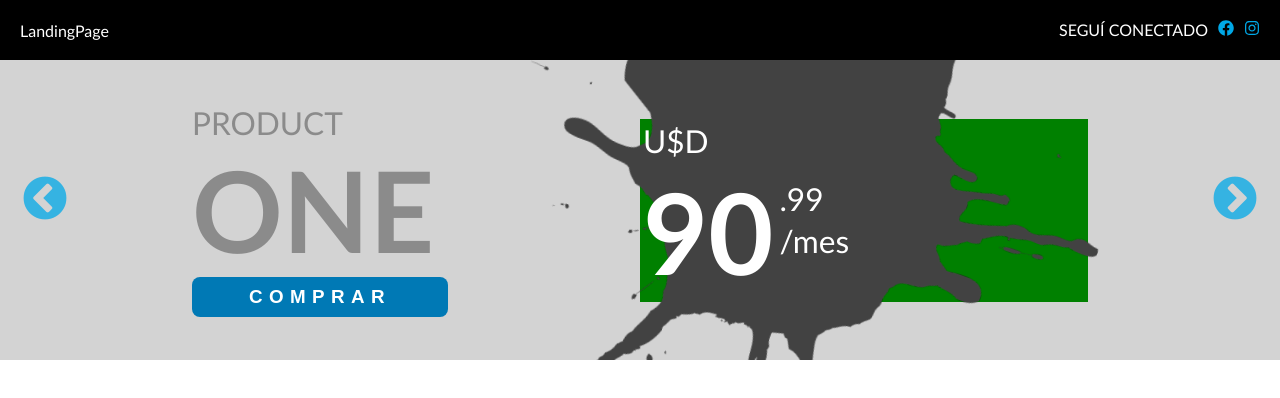
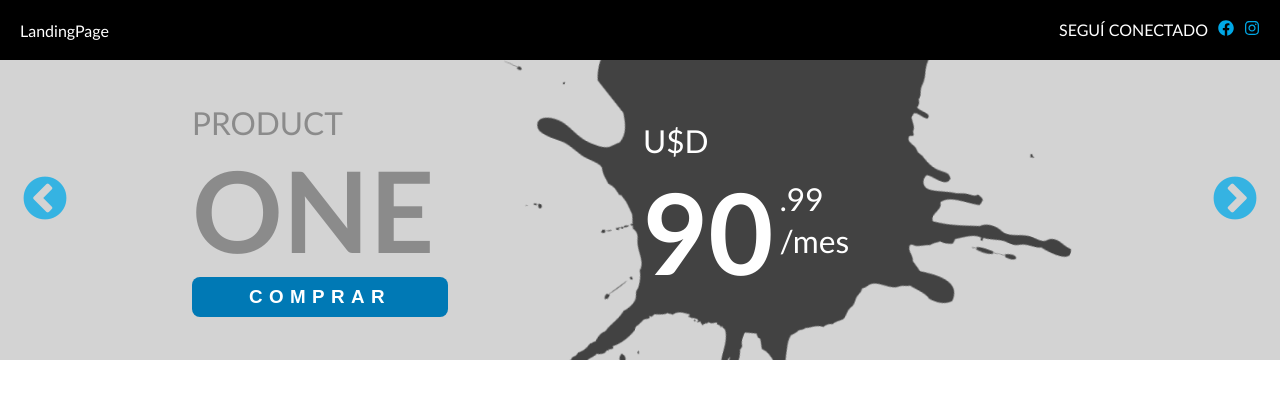
Before and after one commit to DamianRz/WT-React-Evaluation, a React (Create React App) app in the folder wt-evaluation/: page / in a window 1280 px wide. Shown: the top 398 px of the page. Built offline with nearby package versions, Linux system fonts and the light colour scheme.

Commit message:
refactors

```diff
--- a/wt-evaluation/src/components/product-slider/index.jsx
+++ b/wt-evaluation/src/components/product-slider/index.jsx
@@ -47,13 +47,23 @@ export const ProductSlider = () => {
                         <img className={`paint-img ${activeEffect && 'active'}`} src={Paint1} alt="" />
                         <div className="price-box">
                             <table>
-                                <tr><td className="usd-box">
-                                    <p className="usd theme-text">{price.split(' ')[0]}</p>
-                                </td></tr>
-                                <tr><td><p className="price theme-text">{price.split(' ')[1]}</p></td><tr>
-                                    <td className="cents-box"><p className="cents theme-text">{price.split(' ')[2]}</p></td>
+                                <tr>
+                                    <td className="usd-box">
+                                        <p className="usd theme-text">{price.split(' ')[0]}</p>
+                                    </td>
                                 </tr>
-                                    <tr><td><p className="month theme-text">{price.split(' ')[3]}</p></td></tr>
+                                <tr>
+                                    <td>
+                                        <p className="price theme-text">{price.split(' ')[1]}</p>
+                                    </td>
+                                    <tr>
+                                        <td className="cents-box"><p className="cents theme-text">{price.split(' ')[2]}</p></td>
+                                    </tr>
+                                    <tr>
+                                        <td>
+                                            <p className="month theme-text">{price.split(' ')[3]}</p>
+                                        </td>
+                                    </tr>
                                 </tr>
                             </table>
                         </div>
--- a/wt-evaluation/src/components/product-slider/product-slider-mobile.scss
+++ b/wt-evaluation/src/components/product-slider/product-slider-mobile.scss
@@ -12,57 +12,26 @@
         }
 
         .product-step {
-            // min-height: 400px;
-            // min-height: max-content;
-
             .product {
                 display: flex;
                 padding: 20px 0px;
                 width: calc(100vw - 40px);
                 height: max-content;
-                // background-color: orangered;
 
                 .left-box {
-                    // background-color: silver;
-
-                    .name-1 {}
-
-                    .name-2 {}
-
                     .buy-btn {
                         margin-top: 80%;
                     }
-
-                    .buy-btn:hover {}
                 }
 
                 .right-box {
-                    // background-color: green;
                     margin-top: 20%;
                     height: max-content;
 
-                    .price-box {
-
-                        .usd-box {}
-
-                        .cents-box {}
-
-                        .usd,
-                        .cents,
-                        .month {}
-
-                        .price {}
-                    }
-
                     .paint-img {
                         min-width: 360px;
-                        // transform: rotate(100deg);
-                        left: 15%;
-                        // width: 80vw;
-                        // top: 5%;// left: 10vw;
+                        left: 10%;
                     }
-
-                    .paint-img.active {}
                 }
             }
         }
--- a/wt-evaluation/src/components/product-slider/product-slider.scss
+++ b/wt-evaluation/src/components/product-slider/product-slider.scss
@@ -5,7 +5,6 @@
     .product-step {
         position: relative;
         width: 100%;
-        // height: 25vw;
         min-height: 300px;
         background-color: $p_light;
         display: flex;
@@ -16,7 +15,6 @@
             width: 70%;
             height: max-content;
             margin: auto;
-            // background-color: green;
             display: flex;
             align-items: center;
 
@@ -64,7 +62,6 @@
                 height: 100%;
                 display: flex;
                 align-items: center;
-                background-color: green;
 
                 .price-box {
                     position: relative;
@@ -91,13 +88,9 @@
                 .paint-img {
                     position: absolute;
                     width: 55vw;
-                    left: 28%;
+                    left: 25%;
                     display: block;
                     margin: auto;
-                    // background-color: green;
-                    // top: -20%;
-                    // right: 12%;
-                    // border-style: none;
                     filter: grayscale(1);
                     transform: rotate(290deg);
                 }
```
Also changed, not shown: wt-evaluation/src/components/slider/index.jsx (+6 -1 lines).
